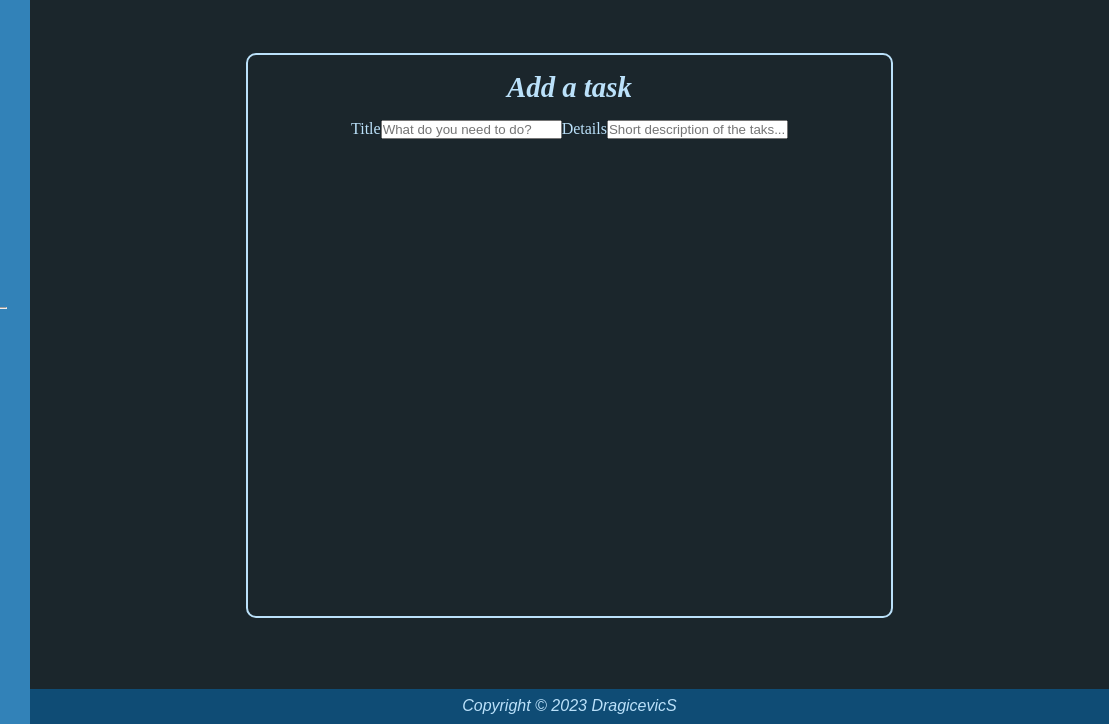
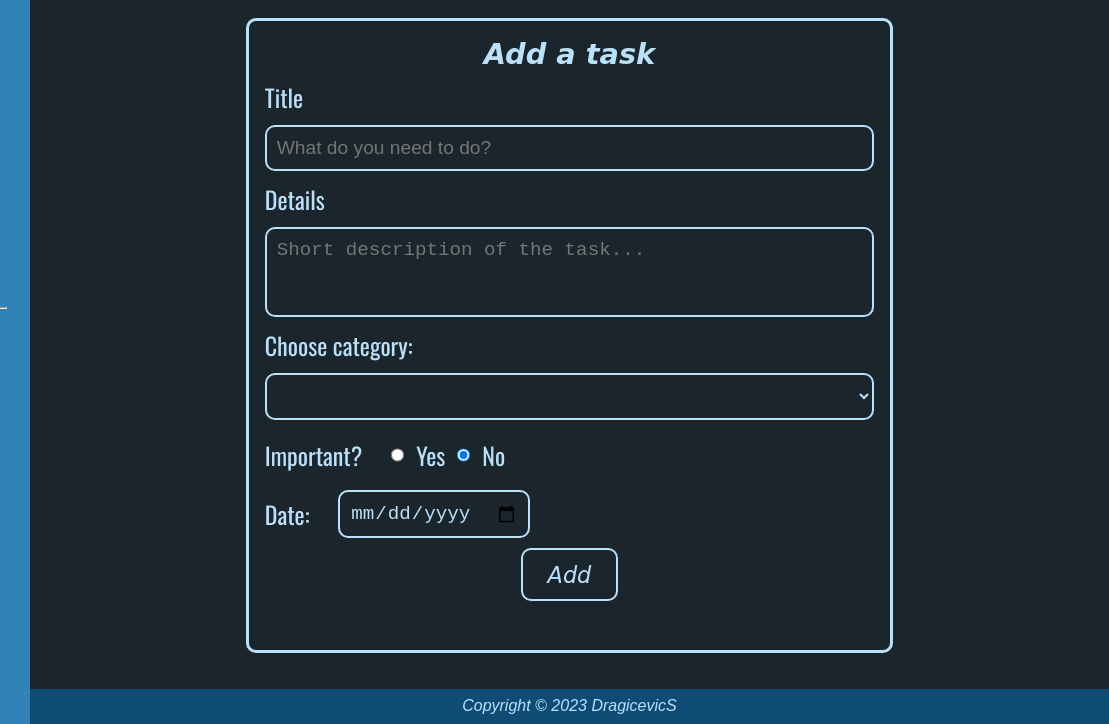
Before and after one commit to DragicevicS/todo-list, a website built with webpack: page dist/index.html in a window 1280 px wide. Both pictures are taken after a click on the picture 1194 px from the left and 29 px from the top of the page. Shown: the part 76-800 px from the top of the page, 171-1280 px from the left. Built offline with nearby package versions, Linux system fonts and the light colour scheme; a web font is replaced by a local one.

Commit message:
Add form for adding tasks

```diff
--- a/src/add-task.js
+++ b/src/add-task.js
@@ -2,8 +2,8 @@ export default function addTaskLoad() {
   const newDiv = () => document.createElement('div');
   const newImg = () => document.createElement('img');
   const newLabel = () => document.createElement('label');
+  const newOption = () => document.createElement('option');
   const newInput = () => document.createElement('input');
-  const newP = () => document.createElement('p');
 
   const contentDiv = document.querySelector('.content');
   contentDiv.textContent = '';
@@ -16,23 +16,107 @@ export default function addTaskLoad() {
 
   const titleLabel = newLabel();
   titleLabel.textContent = 'Title';
-  titleLabel.setAttribute('for', 'title');
   const titleInput = newInput();
   titleInput.setAttribute('type', 'text');
   titleInput.setAttribute('name', 'title');
   titleInput.setAttribute('id', 'title');
   titleInput.setAttribute('placeholder', 'What do you need to do?');
+  titleInput.setAttribute('autocomplete', 'off');
+  titleInput.required = true;
   form.appendChild(titleLabel);
   form.appendChild(titleInput);
 
   const detailsLabel = newLabel();
   detailsLabel.textContent = 'Details';
-  detailsLabel.setAttribute('for', 'details');
-  const detailsInput = newInput();
-  detailsInput.setAttribute('type', 'textarea');
-  detailsInput.setAttribute('name', 'details');
-  detailsInput.setAttribute('id', 'details');
-  detailsInput.setAttribute('placeholder', 'Short description of the taks...');
+  const detailsTextarea = document.createElement('textarea');
+  detailsTextarea.setAttribute('name', 'details');
+  detailsTextarea.setAttribute('id', 'details');
+  detailsTextarea.setAttribute('rows', '3');
+  detailsTextarea.setAttribute('maxlength', '250');
+  detailsTextarea.setAttribute('placeholder', 'Short description of the task...');
+  detailsTextarea.setAttribute('autocomplete', 'off');
   form.appendChild(detailsLabel);
-  form.appendChild(detailsInput);
+  form.appendChild(detailsTextarea);
+
+  const categoryLabel = newLabel();
+  categoryLabel.textContent = 'Choose category:';
+  const categorySelect = document.createElement('select');
+  categorySelect.setAttribute('name', 'category');
+  categorySelect.setAttribute('id', 'category');
+  categorySelect.required = true;
+  const optionBlank = newOption();
+  optionBlank.textContent = '';
+  optionBlank.disabled = true;
+  optionBlank.selected = true;
+  optionBlank.value = true;
+  const optionWork = newOption();
+  optionWork.textContent = 'Work';
+  optionWork.value = 'Work';
+  const optionPersonal = newOption();
+  optionPersonal.textContent = 'Personal';
+  optionPersonal.value = 'Personal';
+  const optionHobbies = newOption();
+  optionHobbies.textContent = 'Hobbies';
+  optionHobbies.value = 'Hobbies';
+  const optionOther = newOption();
+  optionOther.textContent = 'Other';
+  optionOther.value = 'Other';
+  categorySelect.appendChild(optionBlank);
+  categorySelect.appendChild(optionWork);
+  categorySelect.appendChild(optionPersonal);
+  categorySelect.appendChild(optionHobbies);
+  categorySelect.appendChild(optionOther);
+  form.appendChild(categoryLabel);
+  form.appendChild(categorySelect);
+
+  const importantDiv = newDiv();
+  importantDiv.classList.add('important-div');
+  const importantLabel = newLabel();
+  importantLabel.textContent = 'Important? ';
+  importantDiv.appendChild(importantLabel);
+  const importantInputDiv = newDiv();
+  const importantInputYes = newInput();
+  importantInputYes.setAttribute('type', 'radio');
+  importantInputYes.setAttribute('name', 'important');
+  importantInputYes.setAttribute('id', 'yes');
+  const importantInputYesLabel = newLabel();
+  importantInputYesLabel.textContent = 'Yes';
+  importantInputYesLabel.setAttribute('for', 'yes');
+  const importantInputNo = newInput();
+  importantInputNo.setAttribute('type', 'radio');
+  importantInputNo.setAttribute('name', 'important');
+  importantInputNo.setAttribute('id', 'no');
+  importantInputNo.checked = true;
+  const importantInputNoLabel = newLabel();
+  importantInputNoLabel.textContent = 'No';
+  importantInputNoLabel.setAttribute('for', 'no');
+  importantInputDiv.appendChild(importantInputYes);
+  importantInputDiv.appendChild(importantInputYesLabel);
+  importantInputDiv.appendChild(importantInputNo);
+  importantInputDiv.appendChild(importantInputNoLabel);
+  importantDiv.appendChild(importantInputDiv);
+  form.appendChild(importantDiv);
+
+  const dateDiv = newDiv();
+  dateDiv.classList.add('date-div');
+  const dateLabel = newLabel();
+  dateLabel.textContent = 'Date: ';
+  dateDiv.appendChild(dateLabel);
+  const dateInput = newInput();
+  dateInput.setAttribute('type', 'date');
+  dateInput.setAttribute('name', 'date');
+  dateInput.setAttribute('id', 'date');
+  dateInput.required = true;
+  dateDiv.appendChild(dateInput);
+  form.appendChild(dateDiv);
+
+  const btnDiv = newDiv();
+  btnDiv.classList.add('btn-div');
+  const submitBtn = newInput();
+  submitBtn.setAttribute('type', 'submit');
+  submitBtn.setAttribute('name', 'submit');
+  submitBtn.setAttribute('id', 'submit');
+  submitBtn.value = 'Add'
+  btnDiv.appendChild(submitBtn);
+  form.appendChild(btnDiv);
 };
--- a/src/style.css
+++ b/src/style.css
@@ -155,18 +155,79 @@ main {
   display: flex;
   flex-direction: column;
   align-items: center;
-  gap: 1em;
+  gap: 0.5em;
   width: 60%;
-  height: 80%;
-  border: solid 2px var(--color-4);
+  height: 90%;
+  border: solid 3px var(--color-4);
   border-radius: 10px;
   padding: 1em;
   color: var(--color-4);
 }
 
 .content > h2 {
+  font-family: 'Sigmar', cursive;
   font-size: 1.8rem;
   font-style: italic;
+}
+
+/* main - add task */
+
+.content form {
+  display: flex;
+  flex-direction: column;
+  gap: 10px;
+  width: 100%;
+  font-size: 1.5rem;
+  font-family: 'Oswald', sans-serif;
+}
+
+#title,
+#details,
+#category,
+#date,
+#submit {
+  font-size: 1.2rem;
+  padding: 10px;
+  background-color: var(--color-1);
+  border: solid 2px var(--color-4);
+  color: var(--color-4);
+  border-radius: 10px;
+}
+
+#title:hover,
+#details:hover,
+#category:hover,
+#date:hover,
+#submit:hover {
+  border: solid 2px var(--color-2);
+}
+
+.content form textarea {
+  resize: none;
+}
+
+.important-div,
+.date-div {
+  display: flex;
+  align-items: center;
+  gap: 1.2em;
+  padding-top: 0.3em;
+}
+
+.important-div>div {
+  display: flex;
+  gap: 0.5em;
+}
+
+.btn-div {
+  text-align: center;
+}
+
+#submit {
+  padding: 0.5em 1.1em;
+  font-family: 'Sigmar', cursive;
+  font-style: italic;
+  font-size: 1.4rem;
 }
 
 /* main - home */
```
Also changed, not shown: dist/main.js.
